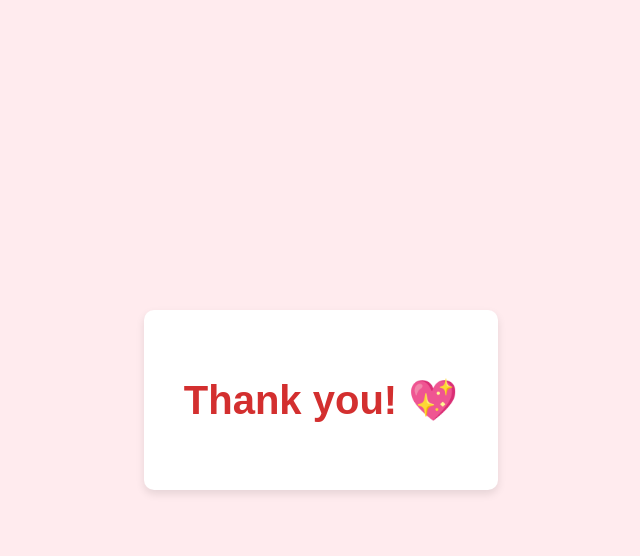
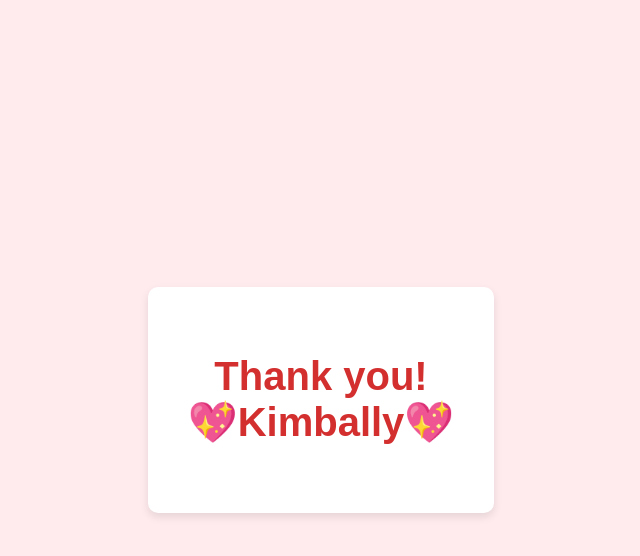
Before and after one commit to iflux-jr/Val, a plain HTML site: page index.html in a window 1280 px wide. Both pictures are taken after a click on the button "Yes". Shown: the whole page, without its empty margins (319-959 px from the left). Drawn offline with Linux system fonts and the light colour scheme.

Commit message:
Update index.html

```diff
--- a/index.html
+++ b/index.html
@@ -59,7 +59,7 @@
       </div>
     </div>
     <div id="thank-you-page" class="hidden">
-      <h1>Thank you! 💖</h1>
+      <h1>Thank you!<br>💖Kimbally💖</h1>
     </div>
   </div>
 
```
